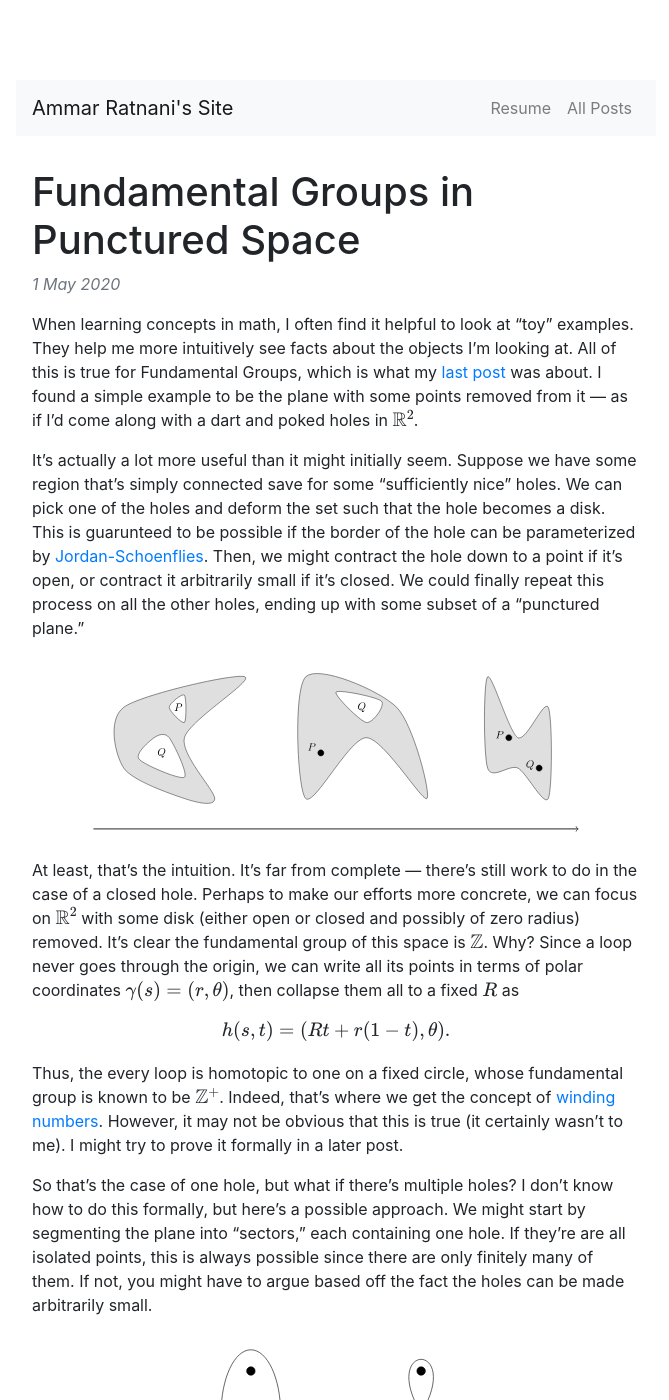
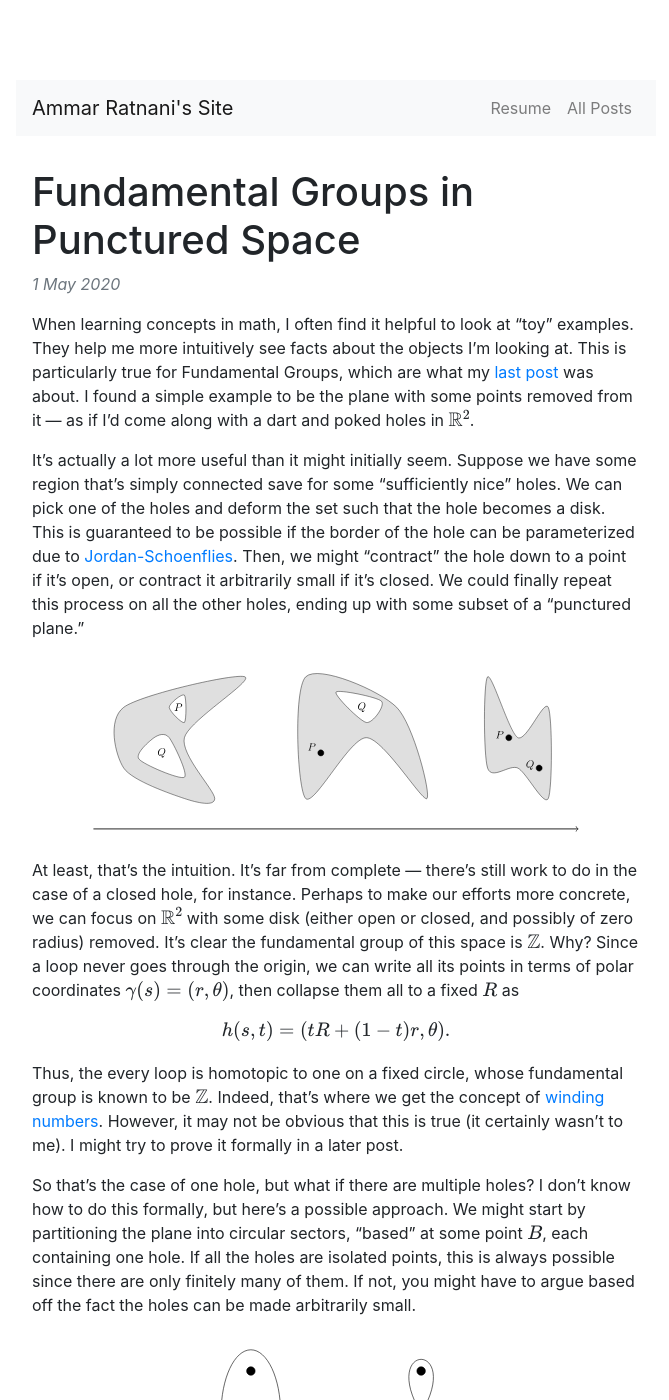
Before and after one commit to ammrat13/ammrat13.github.io, a Jekyll site: the page built from _posts/2020-05-01-homotopy_punctured_space.md, in a window 1280 px wide and 1400 px high. Shown: the whole window, without its empty margins (304-973 px from the left). Built offline with Jekyll 4.4.1, drawn with Linux system fonts in a browser that asks for light colours; nearby versions of some CDN libraries; our own code applies the rules of GitHub Pages for plain Markdown files; some of the changed text lies outside the part shown.

Commit message:
Proofread May 1

```diff
--- a/_data/post_select.yml
+++ b/_data/post_select.yml
@@ -1,5 +1,5 @@
 # Data for parameters for the post selector
 # It configures how many posts to get in different situations
 
-homeNumSel: 8
-postNumSel: 6
+homeNumSel: 6
+postNumSel: 4
--- a/_posts/2020-05-01-homotopy_punctured_space.md
+++ b/_posts/2020-05-01-homotopy_punctured_space.md
@@ -5,60 +5,59 @@
 
 When learning concepts in math, I often find it helpful to look at "toy"
 examples. They help me more intuitively see facts about the objects I'm looking
-at. All of this is true for Fundamental Groups, which is what my [last
-post]({{page.previous.url}}) was about. I found a simple example to be the
-plane with some points removed from it --- as if I'd come along with a dart and
-poked holes in @@\mathbb{R}^2@@.
+at. This is particularly true for Fundamental Groups, which are what my [last
+post]({{page.previous.url}}) was about. I found a simple example to be the plane
+with some points removed from it --- as if I'd come along with a dart and poked
+holes in @@\mathbb{R}^2@@.
 
 It's actually a lot more useful than it might initially seem. Suppose we have
 some region that's simply connected save for some "sufficiently nice" holes. We
 can pick one of the holes and deform the set such that the hole becomes a disk.
-This is guarunteed to be possible if the border of the hole can be parameterized
-by [Jordan-Schoenflies](https://en.wikipedia.org/wiki/Schoenflies_problem).
-Then, we might contract the hole down to a point if it's open, or contract it
+This is guaranteed to be possible if the border of the hole can be parameterized
+due to [Jordan-Schoenflies](https://en.wikipedia.org/wiki/Schoenflies_problem).
+Then, we might "contract" the hole down to a point if it's open, or contract it
 arbitrarily small if it's closed. We could finally repeat this process on all
 the other holes, ending up with some subset of a "punctured plane."
 ![Contracting holes in a set](/assets/2020/05/01/contracting_holes.svg)
 
 At least, that's the intuition. It's far from complete --- there's still work to
-do in the case of a closed hole. Perhaps to make our efforts more concrete, we
-can focus on @@\mathbb{R}^2@@ with some disk (either open or closed and possibly
-of zero radius) removed. It's clear the fundamental group of this space is
-@@\mathbb{Z}@@. Why? Since a loop never goes through the origin, we can write
-all its points in terms of polar coordinates @@\gamma(s) = (r,\theta)@@, then
-collapse them all to a fixed @@R@@ as
-%% h(s,t) = (Rt + r(1-t), \theta).  %%
+do in the case of a closed hole, for instance. Perhaps to make our efforts more
+concrete, we can focus on @@\mathbb{R}^2@@ with some disk (either open or
+closed, and possibly of zero radius) removed. It's clear the fundamental group
+of this space is @@\mathbb{Z}@@. Why? Since a loop never goes through the
+origin, we can write all its points in terms of polar coordinates @@\gamma(s) =
+(r,\theta)@@, then collapse them all to a fixed @@R@@ as
+%% h(s,t) = (tR + (1-t)r, \theta).  %%
 Thus, the every loop is homotopic to one on a fixed circle, whose fundamental
-group is known to be @@\mathbb{Z}^+@@. Indeed, that's where we get the concept
-of [winding numbers](https://en.wikipedia.org/wiki/Winding_number).  However, it
+group is known to be @@\mathbb{Z}@@. Indeed, that's where we get the concept of
+[winding numbers](https://en.wikipedia.org/wiki/Winding_number). However, it
 may not be obvious that this is true (it certainly wasn't to me). I might try to
 prove it formally in a later post.
 
-So that's the case of one hole, but what if there's multiple holes? I don't know
-how to do this formally, but here's a possible approach. We might start by
-segmenting the plane into "sectors," each containing one hole. If they're are
-all isolated points, this is always possible since there are only finitely many
-of them. If not, you might have to argue based off the fact the holes can be
-made arbitrarily small.
+So that's the case of one hole, but what if there are multiple holes? I don't
+know how to do this formally, but here's a possible approach. We might start by
+partitioning the plane into circular sectors, "based" at some point @@B@@, each
+containing one hole. If all the holes are isolated points, this is always
+possible since there are only finitely many of them. If not, you might have to
+argue based off the fact the holes can be made arbitrarily small.
 
 ![Contracting a loop](/assets/2020/05/01/contracting_loop.svg)
 We might then take an arbitrary loop and "contract" it along the sector division
 lines, as shown above. The end result of this homotopy will be a loop @@\gamma@@
-that only crosses sectors at the sectors' "base point" @@B@@. This clearly gives
-rise to the same "winding" structure as earlier. If that's not obvious, do the
-following.  In each sector pick a loop @@\ell_i@@ homeomorphic to a circle that
-stays entirely in the sector and that goes through @@B@@. Then, similar to what
-we did above, project each of @@\gamma@@'s "segments" onto their relevant
-sector's loop @@\ell_i@@.
+that only crosses sectors at their "base point." This clearly gives rise to the
+same "winding" structure as earlier. If that's not obvious, do the following.
+In each sector pick a loop @@\ell_i@@ homeomorphic to a circle that stays
+entirely in the sector and that goes through @@B@@. Then, similar to what we did
+above, project each of @@\gamma@@'s "segments" onto their relevant sector's loop
+@@\ell_i@@.
 
 Looking at this construction, we may guess at the fundamental group for a
-punctured plane with @@n@@ holes. You might start with @@\mathbb{Z}^n@@, but
-then I'd point out that the order we wrap in would matter. For instance, in the
-image above, wrapping around the bottom hole, then the top, then the bottom is
-clearly different from wrapping around the bottom, then the bottom again, then
-the top. Thus, we might conjecture that the fundamental group of this punctured
-space is the [free group](https://en.wikipedia.org/wiki/Free_group) on @@n@@
-elements.
+punctured plane with @@n@@ holes. We might start with @@\mathbb{Z}^n@@, but then
+I'd point out that the order we wrap in would matter. For instance, in the image
+above, wrapping around the bottom hole, then the top, then the bottom is clearly
+different from wrapping around the bottom, then the bottom again, then the top.
+Thus, we might conjecture that the fundamental group of this punctured space is
+the [free group](https://en.wikipedia.org/wiki/Free_group) on @@n@@ elements.
 
 How correct this reasoning is? How easy it is to formalize? How well it extends
 to closed holes? I don't know. Fundamental groups are quite interesting, though,
```
Also changed, not shown: other parts of _posts/2020-05-01-homotopy_punctured_space.md (+1 -1 lines).
